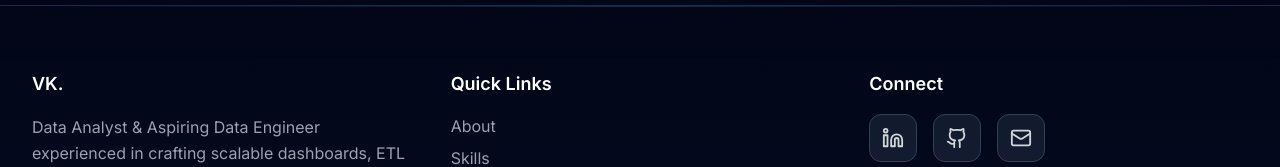
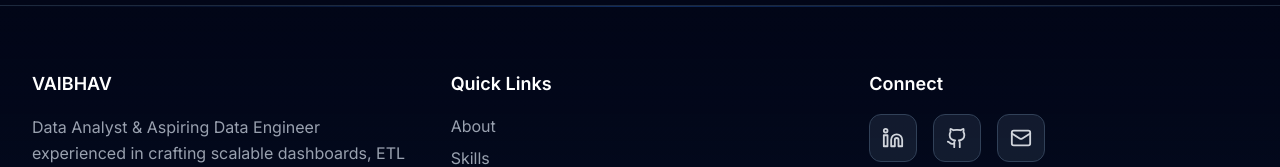
Before and after one commit to vaibhavkharate/data-domain-portfolio, a Next.js app: page / in a window 1280 px wide. Shown: the part 9429-9596 px from the top of the page. Built offline with nearby package versions, Linux system fonts and the light colour scheme; no server answers.

Commit message:
Update footer branding: change title from "VK." to "VAIBHAV"

```diff
--- a/app/components/Footer.tsx
+++ b/app/components/Footer.tsx
@@ -68,7 +68,7 @@ export default function Footer() {
         {/* ---- Top Section ---- */}
         <div className="grid grid-cols-1 md:grid-cols-3 gap-10 mb-12">
           {/* Branding */}
-          <FooterColumn title="VK.">
+          <FooterColumn title="VAIBHAV">
             <p className="text-gray-400 leading-relaxed">
               Data Analyst & Aspiring Data Engineer experienced in crafting
               scalable dashboards, ETL workflows, and insight-driven solutions.
```
